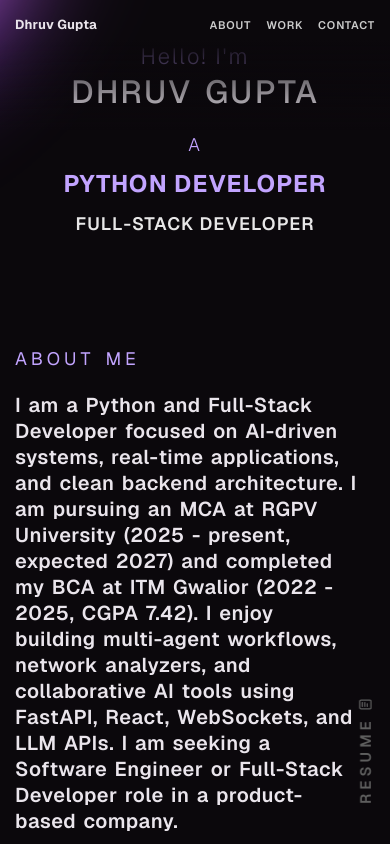
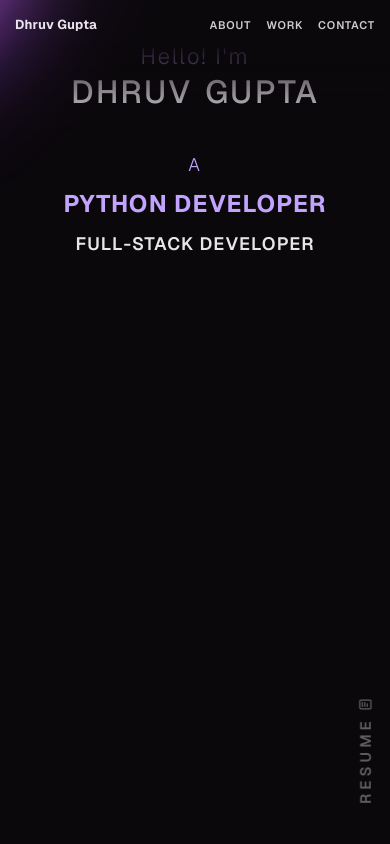
Before and after one commit to guptadhruv780/Personal-portfolio, a React (Vite) app: page / in a window 390 px wide. Shown: the top 844 px of the page. Built offline with nearby package versions, Linux system fonts and the light colour scheme.

Commit message:
Fix CSS syntax error in Landing.css that broke desktop layout

```diff
--- a/src/components/styles/Landing.css
+++ b/src/components/styles/Landing.css
@@ -5,7 +5,8 @@
 
 /* Remove mobile photo and ensure 3D character is always hidden on mobile */
 @media only screen and (max-width: 768px) {
-
+  .landing-section,
+  .landing-container {
     height: auto !important;
     min-height: 100vh;
     max-width: 100vw;
```
